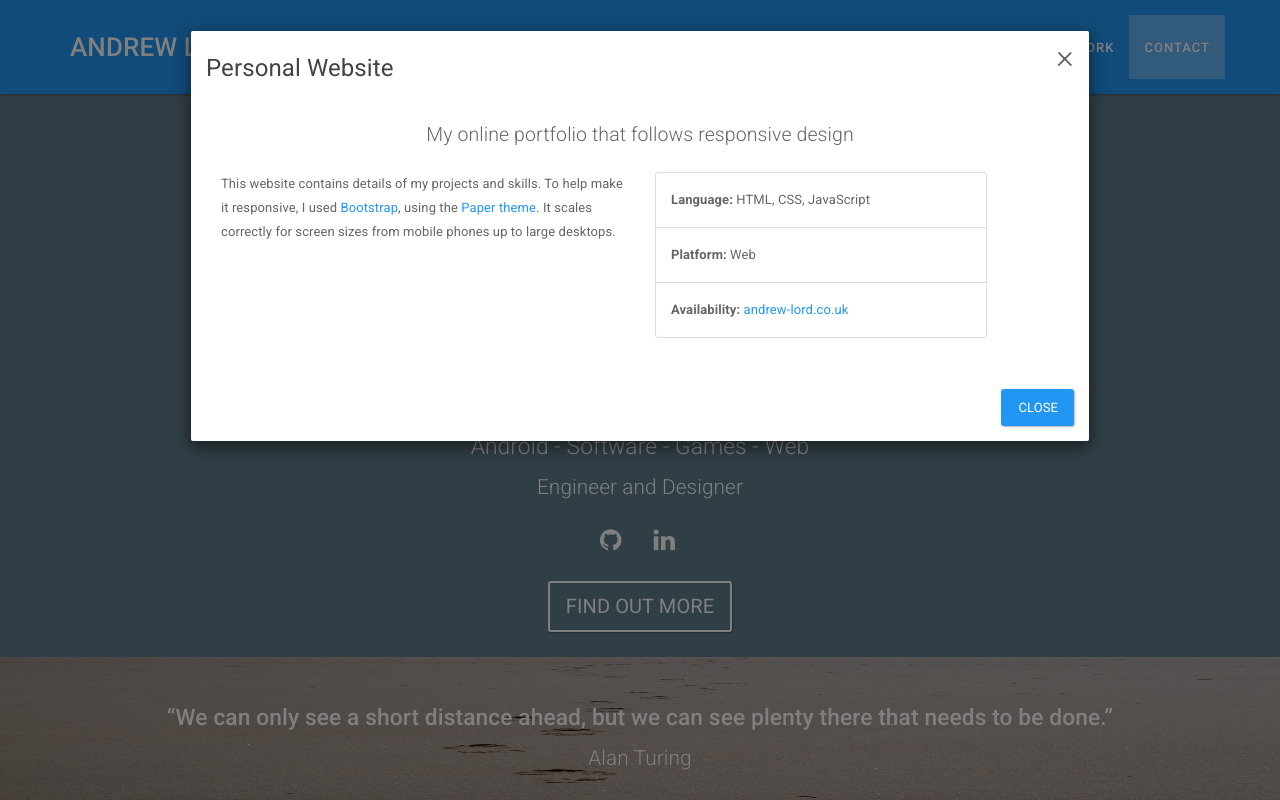
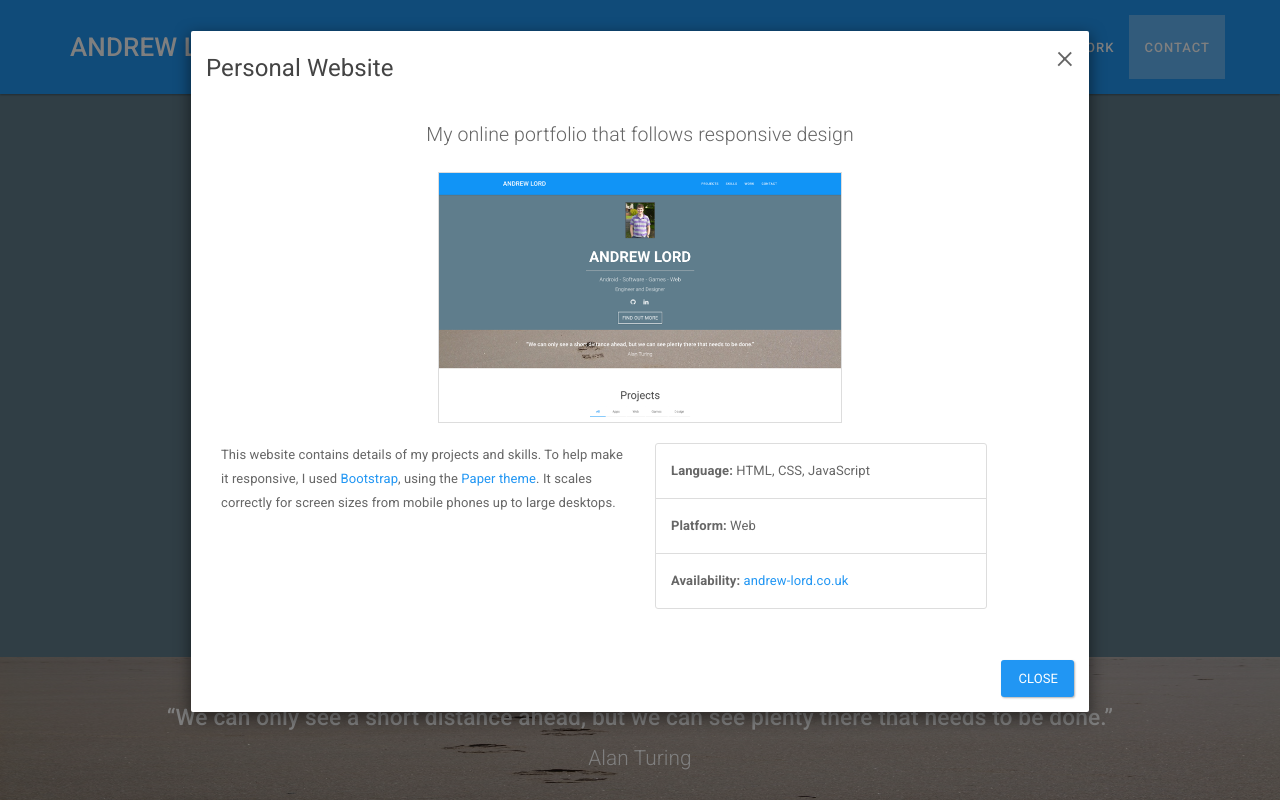
Before and after one commit to npmcdn-to-unpkg-bot/andrewlord1990.github.io, a PHP site: page / in a window 1280 px wide, after a click on "Personal Website". Run offline with PHP 8.4, Linux system fonts and the light colour scheme; some libraries are stand-ins or nearby versions.

Commit message:
Changes to personal website modal.

```diff
--- a/css/main.css
+++ b/css/main.css
@@ -281,6 +281,11 @@ section .heading {
     #dinnerTimeModal ul {
         margin-top: 40px;
     }
+}
+
+#personalWebModal img {
+    border: 1px solid #ddd;
+    margin-bottom: 20px;
 }
 
 #wackyBatModal .google-play-badge img {
--- a/index.html
+++ b/index.html
@@ -550,6 +550,9 @@
                     <div class="container-fluid">
                         <p class="text-center lead">My online portfolio that follows responsive design</p>
                         <div class="row">
+                            <div class="col-sm-6 col-sm-offset-3">
+                                <img src="img/projects/personalweb/personal-web.png" class="img-responsive center-block" alt="Personal website home page" />
+                            </div>
                             <div class="col-sm-6">
                                 <p>This website contains details of my projects and skills. To help make it responsive, I used <a href="http://getbootstrap.com/">Bootstrap</a>, using the <a href="https://bootswatch.com/paper/">Paper theme</a>. It scales correctly for screen sizes from mobile phones up to large desktops.</p>
                             </div>
@@ -581,7 +584,7 @@
                 </div>
                 <div class="modal-body">
                     <div class="container-fluid">
-                        <p class="text-center lead">A 2D endless arcade mobile game, with simple controls</p>
+                        <p class="text-center lead">A 2D mobile arcade game, with simple controls</p>
                         <div class="row">
                             <div class="col-sm-6">
                                 <img src="img/projects/wackybat/wacky-bat.png" alt="Wacky Bat main menu" class="img-responsive center-block" />
```
Also changed, not shown: img/projects/personalweb/personal-web.png.
